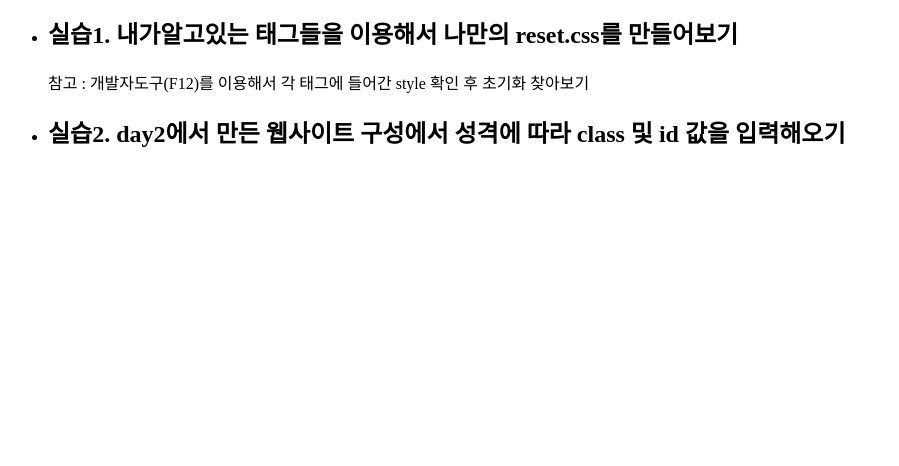
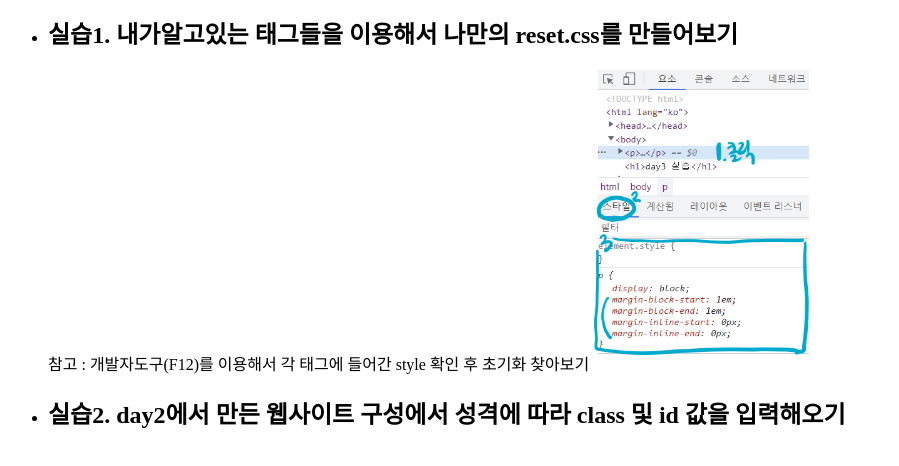
Before and after one commit to seasun93/YS, a plain HTML site: page repeat/day3.html in a window 1280 px wide. Shown: the part 138-604 px from the top of the page, without its empty margins (0-899 px from the left). Drawn offline with Linux system fonts and the light colour scheme; the site is published under a folder, as on GitHub Pages, so addresses that start at the root find nothing.

Commit message:
day3 이미지 경로 변경

```diff
--- a/repeat/day3.html
+++ b/repeat/day3.html
@@ -15,7 +15,7 @@
             <code style="display: block; background: #eee;">
 
             </code>
-            <p>참고 : 개발자도구(F12)를 이용해서 각 태그에 들어간 style 확인 후 초기화 찾아보기 <img src="/img/day3-repeat-1.png" alt="" style="height: 300px;"></p>
+            <p>참고 : 개발자도구(F12)를 이용해서 각 태그에 들어간 style 확인 후 초기화 찾아보기 <img src="../img/day3-repeat-1.png" alt="" style="height: 300px;"></p>
         </li>
         <li>
             <h2>실습2. day2에서 만든 웹사이트 구성에서 성격에 따라 class 및 id 값을 입력해오기</h2>
```
